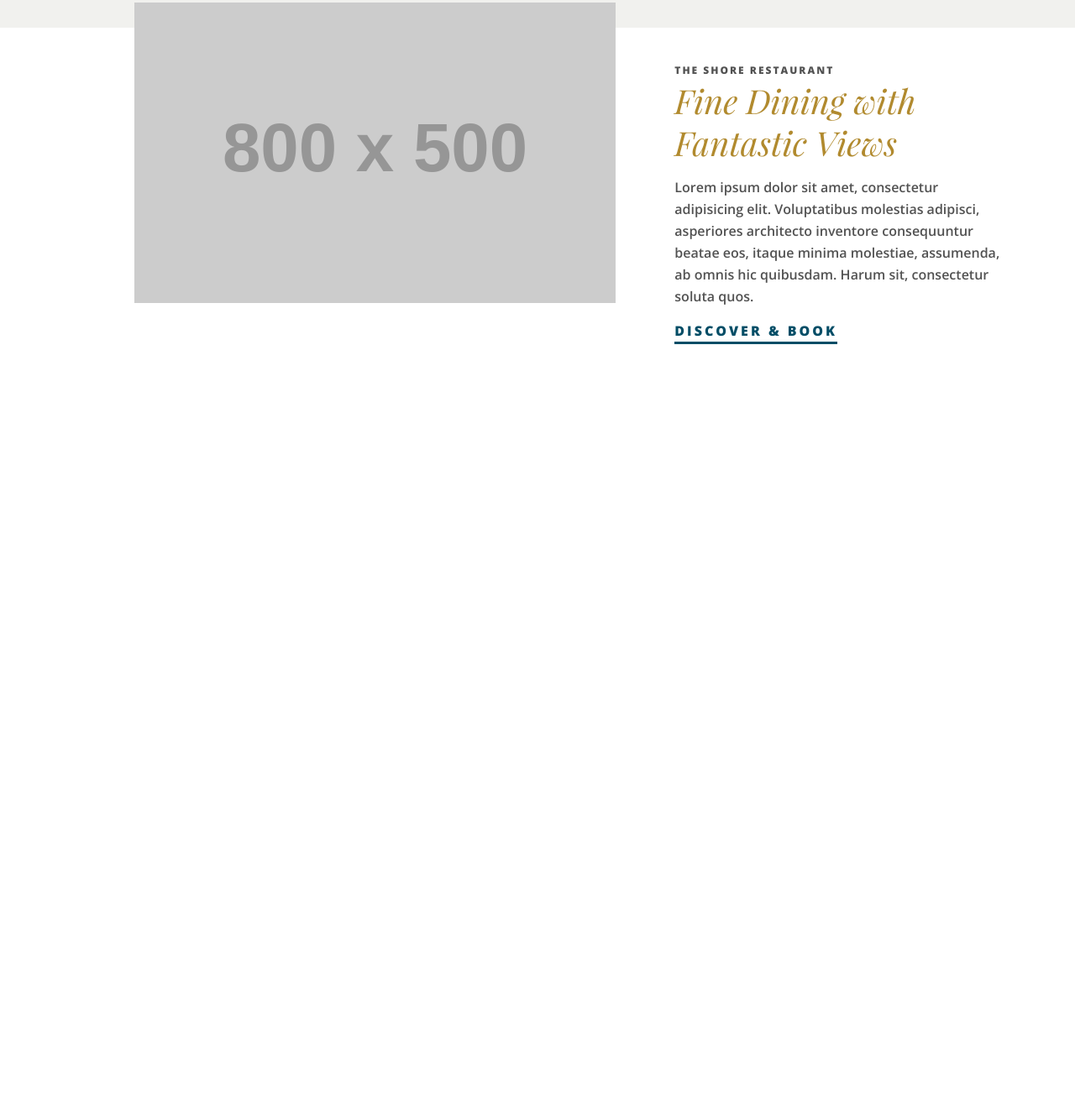
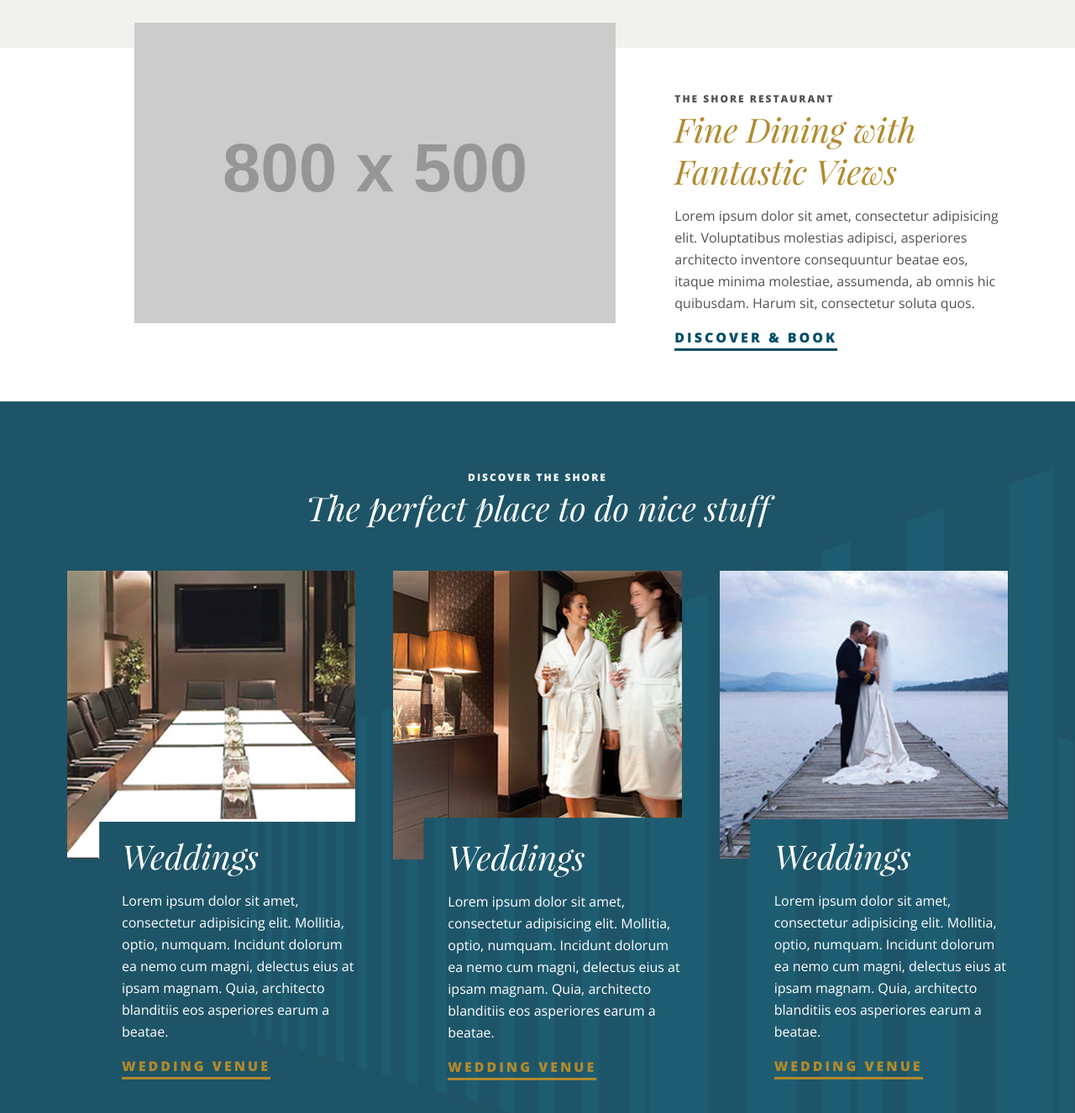
Before and after one commit to a0andy/theshore, a website: page app/index.html in a window 1280 px wide. Shown: the part 1406-2732 px from the top of the page at 84% size. Before the commit the page ends 1856 px from the top, so only its background shows below. Drawn offline with nearby package versions, Linux system fonts and the light colour scheme; placeholder pictures from the web are drawn by us.

Commit message:
finished 3col block

```diff
--- a/app/index.html
+++ b/app/index.html
@@ -6,7 +6,7 @@
     <meta charset="utf-8">
 <meta http-equiv="X-UA-Compatible" content="IE=edge,chrome=1">
 <meta name="viewport" content="width=device-width, initial-scale=1.0, user-scalable=no, maximum-scale=1">
-<meta robots="noindex,nofollow">
+<meta name="robots" content="index, follow">
 
 <link rel="shortcut icon" type="image/x-icon" href="images/favicon.ico">
 <link rel="apple-touch-icon-precomposed" href="img/touch-icon-iphone-precomposed.png">
@@ -562,6 +562,7 @@
 </section>
 
     <section class="m-5050grid">
+  <!-- add 'noimage' to block5050 if there is no image -->
   <div class='block5050'>
     <div class="container">
       <div class="image">
@@ -596,6 +597,48 @@
   </div>
 </section>
 
+    <section class="m-threecol blue">
+  <img class='background' src="images/temp/bluebackground.jpg" alt="">
+  <div class="intro">
+    <p>Discover the shore</p>
+    <h2>The perfect place to do nice stuff</h2>
+  </div>
+  <div class="container">
+    <div class="item">
+      <div class="item-inner">
+        <img src="images/temp/cutout-1.png" alt="">
+        <div class="text">
+          <h2>Weddings</h2>
+          <p>Lorem ipsum dolor sit amet, consectetur adipisicing elit. Mollitia, optio, numquam. Incidunt dolorum ea nemo cum magni, delectus eius at ipsam magnam. Quia, architecto blanditiis eos asperiores earum a beatae.</p>
+          <a href="">wedding venue</a>
+        </div>
+      </div>
+    </div>
+
+    <div class="item">
+      <div class="item-inner">
+        <img src="images/temp/cutout-2.png" alt="">
+        <div class="text">
+          <h2>Weddings</h2>
+          <p>Lorem ipsum dolor sit amet, consectetur adipisicing elit. Mollitia, optio, numquam. Incidunt dolorum ea nemo cum magni, delectus eius at ipsam magnam. Quia, architecto blanditiis eos asperiores earum a beatae.</p>
+          <a href="">wedding venue</a>
+        </div>
+      </div>
+    </div>
+
+    <div class="item">
+      <div class="item-inner">
+        <img src="images/temp/cutout-3.png" alt="">
+        <div class="text">
+          <h2>Weddings</h2>
+          <p>Lorem ipsum dolor sit amet, consectetur adipisicing elit. Mollitia, optio, numquam. Incidunt dolorum ea nemo cum magni, delectus eius at ipsam magnam. Quia, architecto blanditiis eos asperiores earum a beatae.</p>
+          <a href="">wedding venue</a>
+        </div>
+      </div>
+    </div>
+  </div>
+</section>
+
 
     <!--[if (!IE)|(gt IE 8)]><!-->
   <script src="bower_components/jquery/dist/jquery.min.js"></script>
--- a/app/scss/basic/_base.scss
+++ b/app/scss/basic/_base.scss
@@ -67,7 +67,6 @@ ol li {
 
 p {
 	margin: 0 0 15px;
-	font-weight: 600;
 
 	&.preamble, .preamble {
 		@include font-size(2.0, 3.0);
--- a/app/scss/partials/_5050grid.scss
+++ b/app/scss/partials/_5050grid.scss
@@ -1,14 +1,34 @@
 .m-5050grid {
+  margin-top: 80px;
+
   .block5050 {
-    padding: 40px 0;
+    padding: 0 0 80px;
     background: #f1f1ee;
     @include clearfix;
 
+    &.noimage {
+      .text {
+        width: 100%!important;
+        max-width: 1200px;
+
+        .text-inner {
+          margin: 0!important;
+        }
+      }
+
+      .image {
+        display: none;
+      }
+    }
+
     &.reversed {
       background: $c-white;
+      padding-top: 0;
+      padding-bottom: 40px;
 
       .image {
         float: left;
+        position: relative;
       }
     }
 
@@ -32,6 +52,7 @@
       @include grid(12, 12, 6, 7);
       float: right;
       margin-bottom: 20px;
+      margin-top: -50px;
     }
   }
 
@@ -52,13 +73,13 @@
   }
 
   @media (min-width: $screen-md) {
-    margin-top: 80px;
+    margin-top: 90px;
 
     .block5050 {
-      padding: 0 0 60px;
+      padding: 0 0 90px;
 
       &.reversed {
-        padding: 0 0 40px;
+        padding: 0 0 60px;
 
         .image {
 
@@ -78,8 +99,7 @@
 
       .image {
         margin-bottom: 0;
-        position: relative;
-        top: -30px;
+        margin-top: -30px;
 
         img {
           max-width: 100%;
@@ -87,7 +107,7 @@
       }
 
       .text {
-        padding-top: 40px;
+        padding-top: 50px;
 
         .text-inner {
           margin-right: 70px;
--- /dev/null
+++ b/app/scss/partials/_threecol.scss
@@ -0,0 +1,89 @@
+.m-threecol {
+  padding: 50px 0;
+  position: relative;
+  overflow: hidden;
+
+  &.blue {
+    .background {
+      @include image-cover();
+    }
+  }
+
+  .intro {
+    position: relative;
+    padding: 0 40px 20px;
+    text-align: center;
+
+    h2, p {
+      color: $c-white;
+    }
+
+    p {
+      @include smalltext();
+      margin-bottom: 0;
+    }
+  }
+
+  .item {
+    @include grid(12, 12, 4, 4);
+    margin-bottom: 50px;
+
+    &:last-child {
+      .item-inner {
+        padding-right: 0;
+      }
+    }
+
+    .item-inner {
+
+      .text {
+        margin-top: -50px;
+        margin-left: 35px;
+        padding-top: 15px;
+        padding-left: 30px;
+        position: relative;
+
+        h2, p {
+          color: $c-white;
+        }
+
+        a {
+          color: $c-gold;
+          border-bottom: 3px solid $c-gold;
+
+          &:after {
+            background: $c-white;
+          }
+        }
+      }
+    }
+  }
+
+  @media (min-width: $screen-md) {
+    padding: 80px 0;
+
+    .intro {
+      padding-bottom: 35px;
+    }
+
+    .item {
+      margin-bottom: 0;
+
+      &:first-child {
+        .item-inner {
+          padding-right: 30px;
+        }
+      }
+      &:nth-child(2) {
+        .item-inner {
+          padding: 0 15px;
+        }
+      }
+      &:nth-child(3) {
+        .item-inner {
+          padding-left: 30px;
+        }
+      }
+    }
+  }
+}
--- a/app/scss/structure/_header.scss
+++ b/app/scss/structure/_header.scss
@@ -16,6 +16,7 @@ header {
 
   &.scroll {
     background: $c-white;
+    box-shadow: 0 1px 10px $c-grey;
 
     .logo {
       svg {
```
Also changed, not shown: app/rte.html (+1 -1 lines), app/css/styles.css, app/images/temp/bluebackground.jpg (added), app/images/temp/cutout-1.jpg (added), app/images/temp/cutout-1.png (added), app/images/temp/cutout-2.jpg (added), app/images/temp/cutout-2.png (added), app/images/temp/cutout-3.jpg (added), app/images/temp/cutout-3.png (added), 4 other files.
